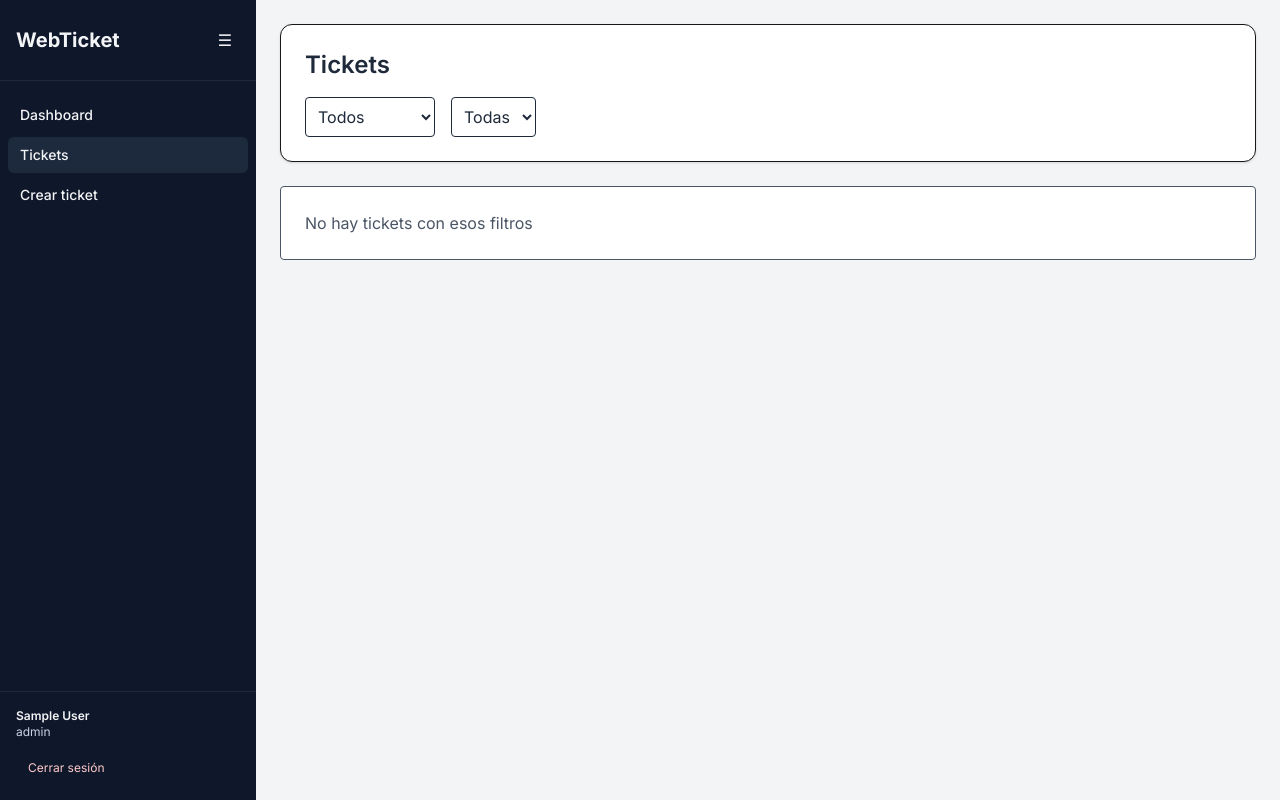
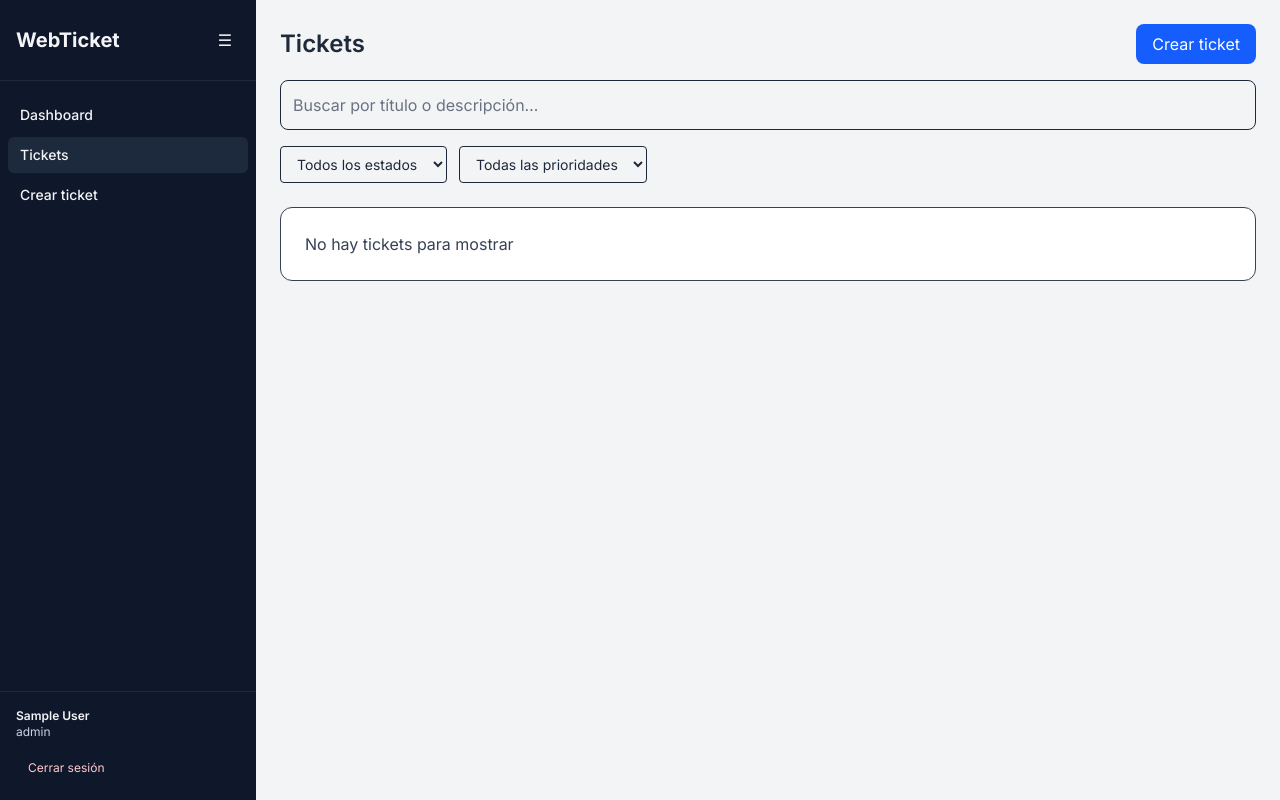
Before and after one commit to caaarrrrlll/Web-TicketSoporte, a Next.js app in the folder web-ticket/: page /ticket in a window 1280 px wide. Built offline with nearby package versions, Linux system fonts and the light colour scheme; sample sign-in values are in the browser's storage.

Commit message:
Tickets y decoraciones

```diff
--- a/web-ticket/app/ticket/page.tsx
+++ b/web-ticket/app/ticket/page.tsx
@@ -1,14 +1,20 @@
 "use client";
 
-import { useEffect, useState } from "react";
+import { useEffect, useMemo, useState } from "react";
+import { useSearchParams, useRouter } from "next/navigation";
 import { Ticket } from "@/types/ticket";
+import { getTickets, deleteTicket } from "@/utils/ticketStorage";
 import { TicketCard } from "@/components/TicketCard";
-import { getTickets } from "@/utils/ticketStorage";
 
-export default function TicketPage() {
+export default function TicketListPage() {
+  const router = useRouter();
+  const searchParams = useSearchParams();
+
   const [tickets, setTickets] = useState<Ticket[]>([]);
-  const [estado, setEstado] = useState("todos");
-  const [prioridad, setPrioridad] = useState("todas");
+  const [search, setSearch] = useState("");
+
+  const estadoQuery = searchParams.get("estado");
+  const prioridadQuery = searchParams.get("prioridad");
 
   useEffect(() => {
     setTickets(getTickets());
@@ -20,52 +26,93 @@ export default function TicketPage() {
     return () => clearInterval(interval);
   }, []);
 
+  const filtrados = useMemo(() => {
+    return tickets
+      .filter((t) => {
+        const okEstado = !estadoQuery || t.estado === estadoQuery;
+        const okPrioridad = !prioridadQuery || t.prioridad === prioridadQuery;
 
-  const filtrados = tickets.filter((t) => {
-    const okEstado = estado === "todos" || t.estado === estado;
-    const okPrioridad = prioridad === "todas" || t.prioridad === prioridad;
-    return okEstado && okPrioridad;
+        const texto =
+          t.titulo.toLowerCase() + " " + t.descripcion.toLowerCase();
+        const okSearch = texto.includes(search.toLowerCase());
+
+        return okEstado && okPrioridad && okSearch;
+      }).sort((a, b) => {
+        if (a.prioridad === "alta" && b.prioridad !== "alta") return -1;
+        if (a.prioridad !== "alta" && b.prioridad === "alta") return 1;
+        return b.id - a.id;
       });
+  }, [tickets, estadoQuery, prioridadQuery, search]);
+
+  function aplicarFiltro(key: string, value: string | null) {
+    const params = new URLSearchParams(searchParams.toString());
+    if (value) params.set(key, value);
+    else params.delete(key);
+    router.push(`/ticket?${params.toString()}`);
+  }
 
   return (
     <div className="max-w-5xl mx-auto">
-      <div className="bg-white border rounded-xl shadow-sm p-6 mb-6">
-        <h1 className="text-2xl font-semibold text-gray-800 mb-4">Tickets</h1>
-
-        <div className="flex gap-4">
+      <div className="mb-4 flex justify-between items-center">
+        <h1 className="text-2xl font-semibold text-gray-800">Tickets</h1>
+        <button
+          onClick={() => router.push("/create")}
+          className="bg-blue-600 text-white px-4 py-2 rounded-lg hover:bg-blue-700">
+          Crear ticket
+        </button>
+      </div>
+      <input
+        value={search}
+        onChange={(e) => setSearch(e.target.value)}
+        placeholder="Buscar por título o descripción…"
+        className="border p-3 rounded-lg w-full mb-4 text-gray-800 placeholder-gray-500"
+      />
+      <div className="flex flex-wrap gap-3 mb-6">
         <select
-            className="border p-2 rounded text-gray-800"
-            value={estado}
-            onChange={(e) => setEstado(e.target.value)}>
-
-            <option value="todos">Todos</option>
+          value={estadoQuery || ""}
+          onChange={(e) =>
+            aplicarFiltro("estado", e.target.value || null)
+          }
+          className="border rounded px-3 py-2 text-sm text-gray-800">
+          <option value="">Todos los estados</option>
           <option value="pendiente">Pendiente</option>
           <option value="en_progreso">En progreso</option>
           <option value="resuelto">Resuelto</option>
         </select>
-
         <select
-            className="border p-2 rounded text-gray-800"
-            value={prioridad}
-            onChange={(e) => setPrioridad(e.target.value)}>
-
-            <option value="todas">Todas</option>
+          value={prioridadQuery || ""}
+          onChange={(e) =>aplicarFiltro("prioridad", e.target.value || null)}
+          className="border rounded px-3 py-2 text-sm text-gray-800">
+          <option value="">Todas las prioridades</option>
           <option value="alta">Alta</option>
           <option value="media">Media</option>
           <option value="baja">Baja</option>
         </select>
-        </div>
+        {(estadoQuery || prioridadQuery) && (
+          <button
+            onClick={() => router.push("/ticket")}
+            className="text-sm text-blue-600 hover:underline">
+            Limpiar filtros
+          </button>
+        )}
       </div>
 
-      {filtrados.length === 0 && (
-        <div className="bg-white p-6 rounded border text-gray-600">
-          No hay tickets con esos filtros
+      {filtrados.length === 0 ? (
+        <div className="bg-white border rounded-xl p-6 text-gray-700">
+          No hay tickets para mostrar
         </div>
+      ) : (
+        filtrados.map((ticket) => (
+          <TicketCard
+            key={ticket.id}
+            ticket={ticket}
+            onDelete={() => {
+              deleteTicket(ticket.id);
+              setTickets(getTickets());
+            }}
+          />
+        ))
       )}
-
-      {filtrados.map((t) => (
-        <TicketCard key={t.id} ticket={t} />
-      ))}
     </div>
   );
 }
--- a/web-ticket/components/TicketCard.tsx
+++ b/web-ticket/components/TicketCard.tsx
@@ -4,7 +4,12 @@ import { useRouter } from "next/navigation";
 import { Ticket } from "@/types/ticket";
 import { updateTicket } from "@/utils/ticketStorage";
 
-export function TicketCard({ ticket }: { ticket: Ticket }) {
+interface TicketCardProps {
+  ticket: Ticket;
+  onDelete?: () => void; // 👈 ahora es válido
+}
+
+export function TicketCard({ ticket, onDelete }: TicketCardProps) {
   const router = useRouter();
 
   const badgePrioridad =
@@ -38,7 +43,9 @@ export function TicketCard({ ticket }: { ticket: Ticket }) {
         },
         ...(Array.isArray(ticket.historial) ? ticket.historial : []),
       ],
-      comentarios: Array.isArray(ticket.comentarios) ? ticket.comentarios : [],
+      comentarios: Array.isArray(ticket.comentarios)
+        ? ticket.comentarios
+        : [],
     };
 
     updateTicket(actualizado);
@@ -50,7 +57,8 @@ export function TicketCard({ ticket }: { ticket: Ticket }) {
       onClick={() => router.push(`/ticket/${ticket.id}`)}
       className={`border rounded-xl p-5 mb-4 shadow-sm bg-white hover:shadow-md cursor-pointer transition
         ${ticket.leido ? "border-gray-200" : "border-blue-400 ring-1 ring-blue-100"}
-      `}>
+      `}
+    >
       <div className="flex items-start justify-between gap-4">
         <div>
           <h3 className="font-semibold text-lg text-gray-800 flex items-center gap-2">
@@ -61,17 +69,18 @@ export function TicketCard({ ticket }: { ticket: Ticket }) {
               </span>
             )}
           </h3>
-          <p className="text-sm text-gray-700 mt-1">{ticket.descripcion}</p>
+
+          <p className="text-sm text-gray-700 mt-1">
+            {ticket.descripcion}
+          </p>
         </div>
 
         <div className="flex flex-col items-end gap-2">
-          <span
-            className={`text-xs font-semibold px-3 py-1 rounded-full ${badgePrioridad}`}>
+          <span className={`text-xs font-semibold px-3 py-1 rounded-full ${badgePrioridad}`}>
             {ticket.prioridad.toUpperCase()}
           </span>
 
-          <span
-            className={`text-xs font-medium px-3 py-1 rounded-full ${badgeEstado}`}>
+          <span className={`text-xs font-medium px-3 py-1 rounded-full ${badgeEstado}`}>
             {ticket.estado.replace("_", " ")}
           </span>
 
@@ -85,11 +94,27 @@ export function TicketCard({ ticket }: { ticket: Ticket }) {
             value={ticket.estado}
             onClick={(e) => e.stopPropagation()}
             onChange={cambiarEstado}
-            className="text-xs border rounded px-2 py-1 text-gray-800">
+            className="text-xs border rounded px-2 py-1 text-gray-800"
+          >
             <option value="pendiente">Pendiente</option>
             <option value="en_progreso">En progreso</option>
             <option value="resuelto">Resuelto</option>
           </select>
+
+          {/* 🗑️ ELIMINAR */}
+          {onDelete && (
+            <button
+              onClick={(e) => {
+                e.stopPropagation();
+                if (confirm("¿Eliminar este ticket?")) {
+                  onDelete();
+                }
+              }}
+              className="text-xs text-red-600 hover:underline"
+            >
+              Eliminar
+            </button>
+          )}
         </div>
       </div>
 
--- /dev/null
+++ b/web-ticket/components/Toast.tsx
@@ -0,0 +1,24 @@
+"use client";
+
+export function Toast({
+  message,
+  onUndo,
+}: {
+  message: string;
+  onUndo?: () => void;
+}) {
+  return (
+    <div className="fixed bottom-6 right-6 bg-gray-800 text-white px-4 py-3 rounded-lg shadow-lg flex items-center gap-4">
+      <span className="text-sm">{message}</span>
+
+      {onUndo && (
+        <button
+          onClick={onUndo}
+          className="text-blue-400 text-sm hover:underline"
+        >
+          Deshacer
+        </button>
+      )}
+    </div>
+  );
+}
--- a/web-ticket/utils/ticketStorage.ts
+++ b/web-ticket/utils/ticketStorage.ts
@@ -27,3 +27,16 @@ export function updateTicket(updated: Ticket) {
   );
   saveTickets(tickets);
 }
+
+export function deleteTicket(id: number) {
+  const tickets = getTickets().filter((t) => t.id !== id);
+  localStorage.setItem("tickets", JSON.stringify(tickets));
+}
+
+export function countUnreadTickets(): number {
+  const tickets: Ticket[] = JSON.parse(
+    localStorage.getItem("tickets") || "[]"
+  );
+
+  return tickets.filter((t) => !t.leido).length;
+}
```
Also changed, not shown: web-ticket/app/dashboard/page.tsx (+41 -23 lines), web-ticket/app/ticket/[id]/page.tsx (+76 -19 lines). Lines whose indentation alone changed are shown as unchanged.
